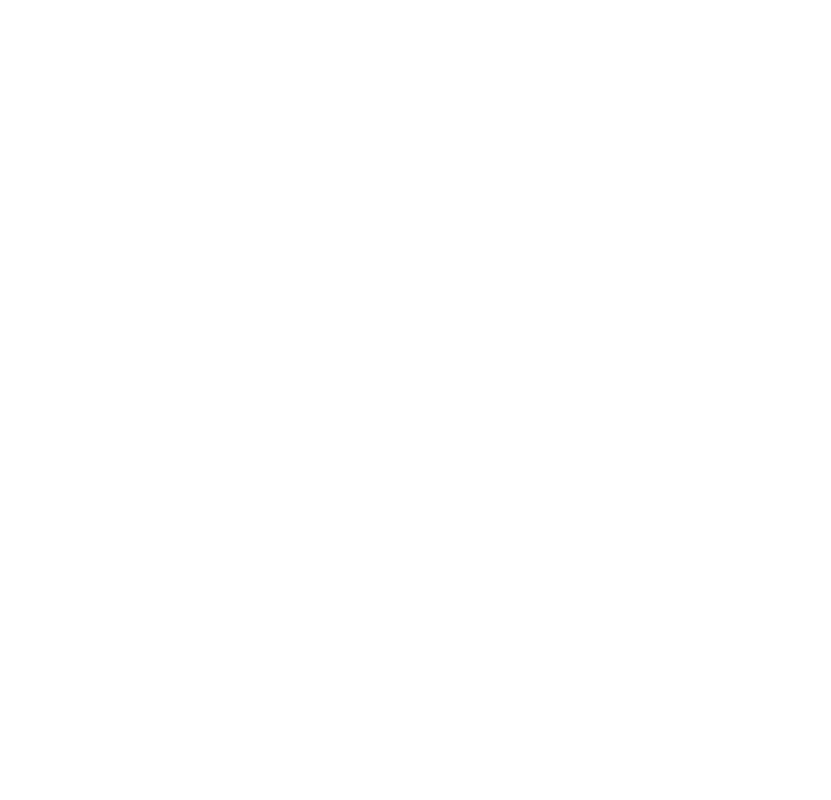
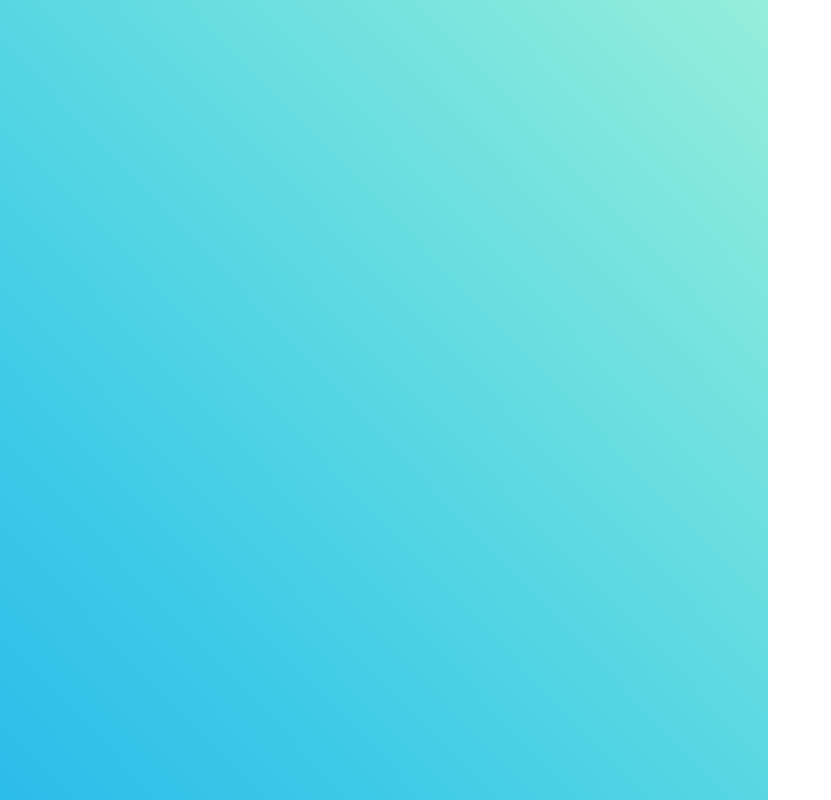
Before and after one commit to alichatraei/Antivirus-login, a plain HTML site: page index.html in a window 1280 px wide. Shown: the whole page, without its empty margins (0-831 px from the left). Drawn offline with Linux system fonts and the light colour scheme.

Commit message:
Add left side section

```diff
--- a/index.html
+++ b/index.html
@@ -5,6 +5,9 @@
     <meta http-equiv="X-UA-Compatible" content="IE=edge" />
     <meta name="viewport" content="width=device-width, initial-scale=1.0" />
     <title>Antivirus Login</title>
+    <link rel="stylesheet" href="./style.css" />
   </head>
-  <body></body>
+  <body>
+    <div class="leftSide"></div>
+  </body>
 </html>
--- a/style.css
+++ b/style.css
@@ -8,3 +8,17 @@ body {
 * {
   box-sizing: border-box;
 }
+/* Left side section */
+.leftSide {
+  position: relative;
+  width: 60%;
+  height: 100%;
+  background: linear-gradient(
+    to left bottom,
+    #95eeda,
+    #76e3de,
+    #58d7e2,
+    #3dcae7,
+    #2cbce9
+  );
+}
```
